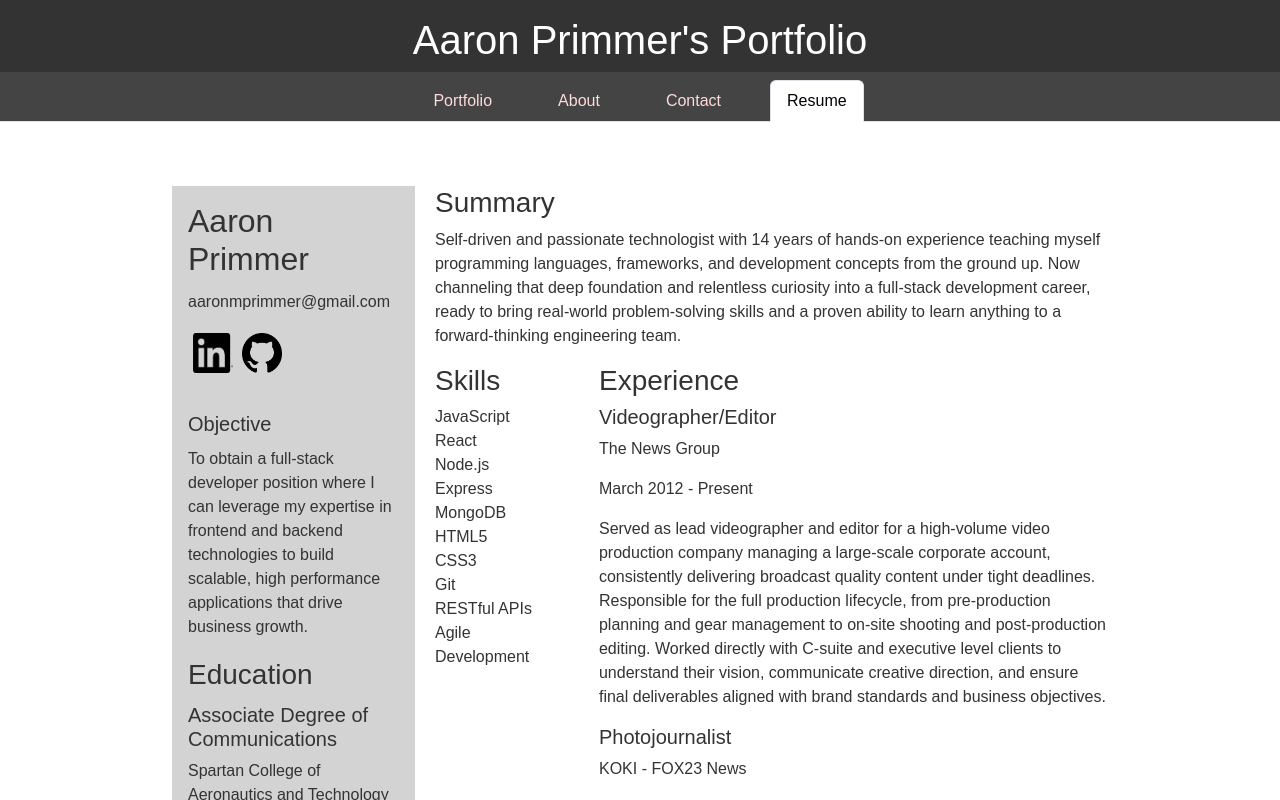
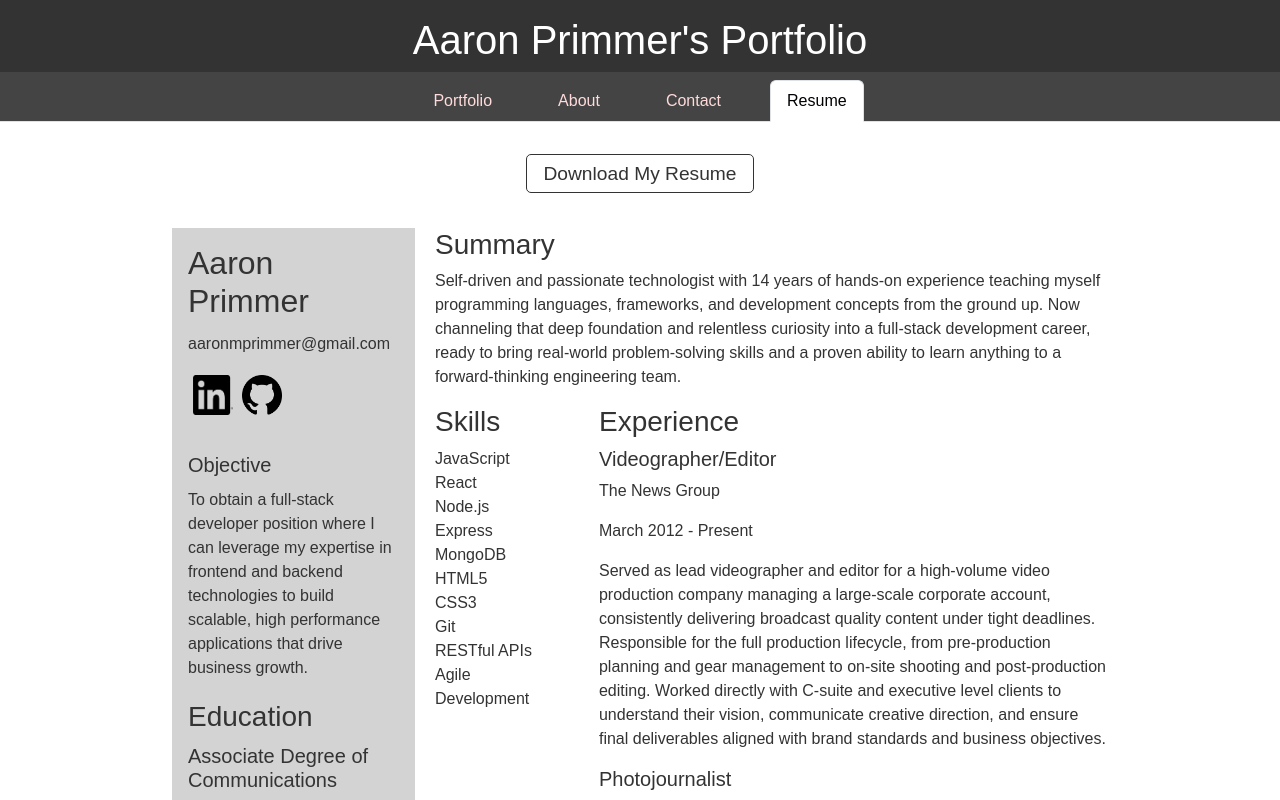
Before and after one commit to AaronPrimmer/PortfolioPage, a React (Vite) app: page /resume in a window 1280 px wide. Shown: the top 800 px of the page. Built offline with nearby package versions, Linux system fonts and the light colour scheme.

Commit message:
Added Resume Download Button

```diff
--- a/src/css/mainStyle.css
+++ b/src/css/mainStyle.css
@@ -176,7 +176,8 @@ nav {
   padding: 2rem;
   min-height: 800px;
   display: flex;
-  align-items: start;
+  flex-direction: column;
+  align-items: center;
   justify-content: center;
 }
 
@@ -227,6 +228,20 @@ nav {
   padding-left: 0;
 }
 
+.resume-link {
+  color: #333;
+  text-decoration: none;
+  font-size: 1.2rem;
+  border: 1px solid #333;
+  padding: 0.5rem 1rem;
+  border-radius: 5px;
+}
+
+.resume-link:hover {
+  background-color: #333;
+  color: #fff;
+}
+
 /*     FOOTER     */
 /*----------------*/
 
--- a/src/pages/Resume.jsx
+++ b/src/pages/Resume.jsx
@@ -4,6 +4,15 @@ export default function Resume() {
   return (
     <>
       <div className="resume-main">
+        <h3>
+          <a
+            href="/assets/AaronPrimmerResume2026.pdf"
+            download
+            className="resume-link"
+          >
+            Download My Resume
+          </a>
+        </h3>
         <div className="resume-header">
           <div className="resume-info">
             <h2>{resume[0].name}</h2>
```
Also changed, not shown: 1 other file (tests, documents, lock files or other folders).
